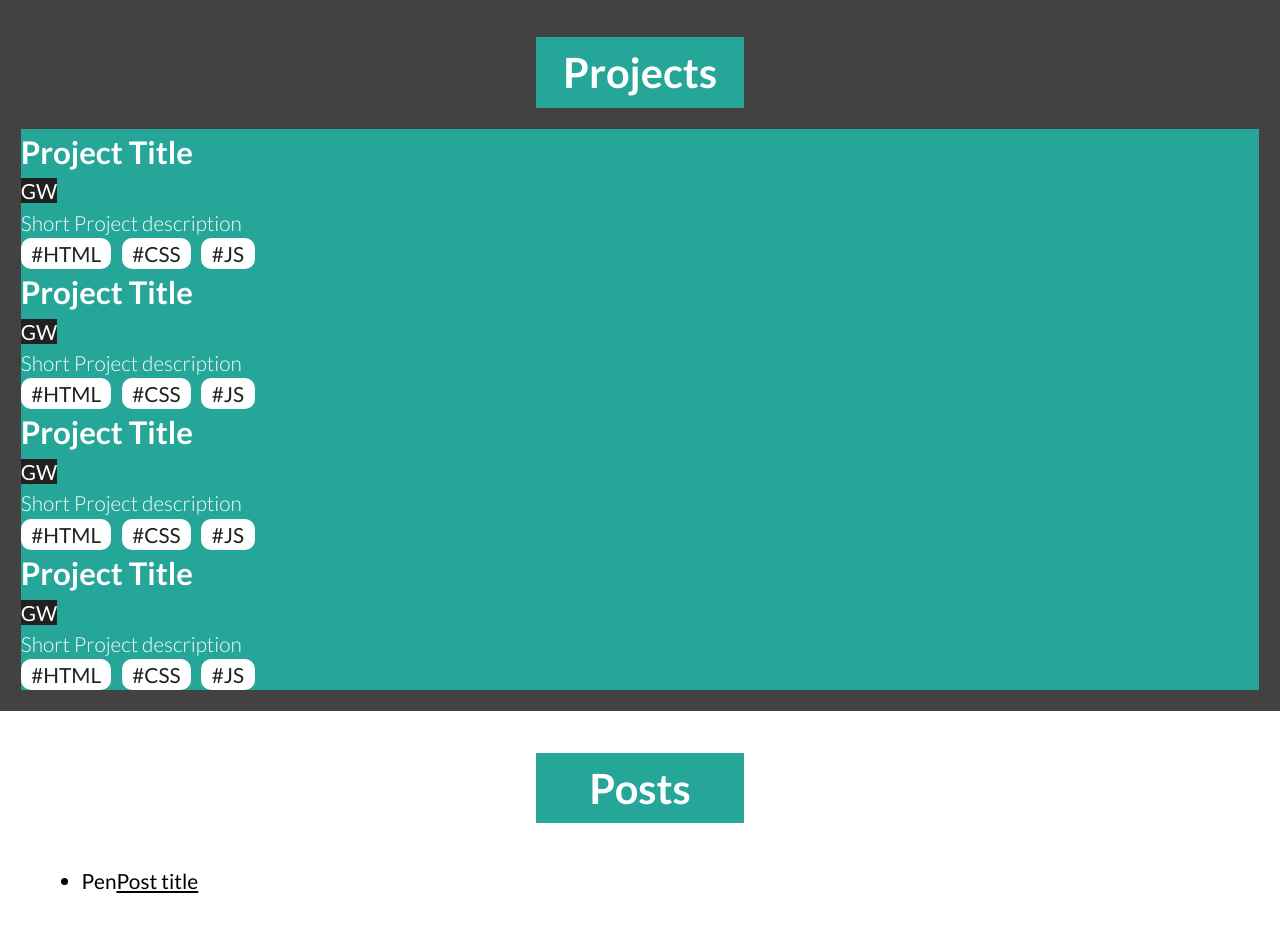
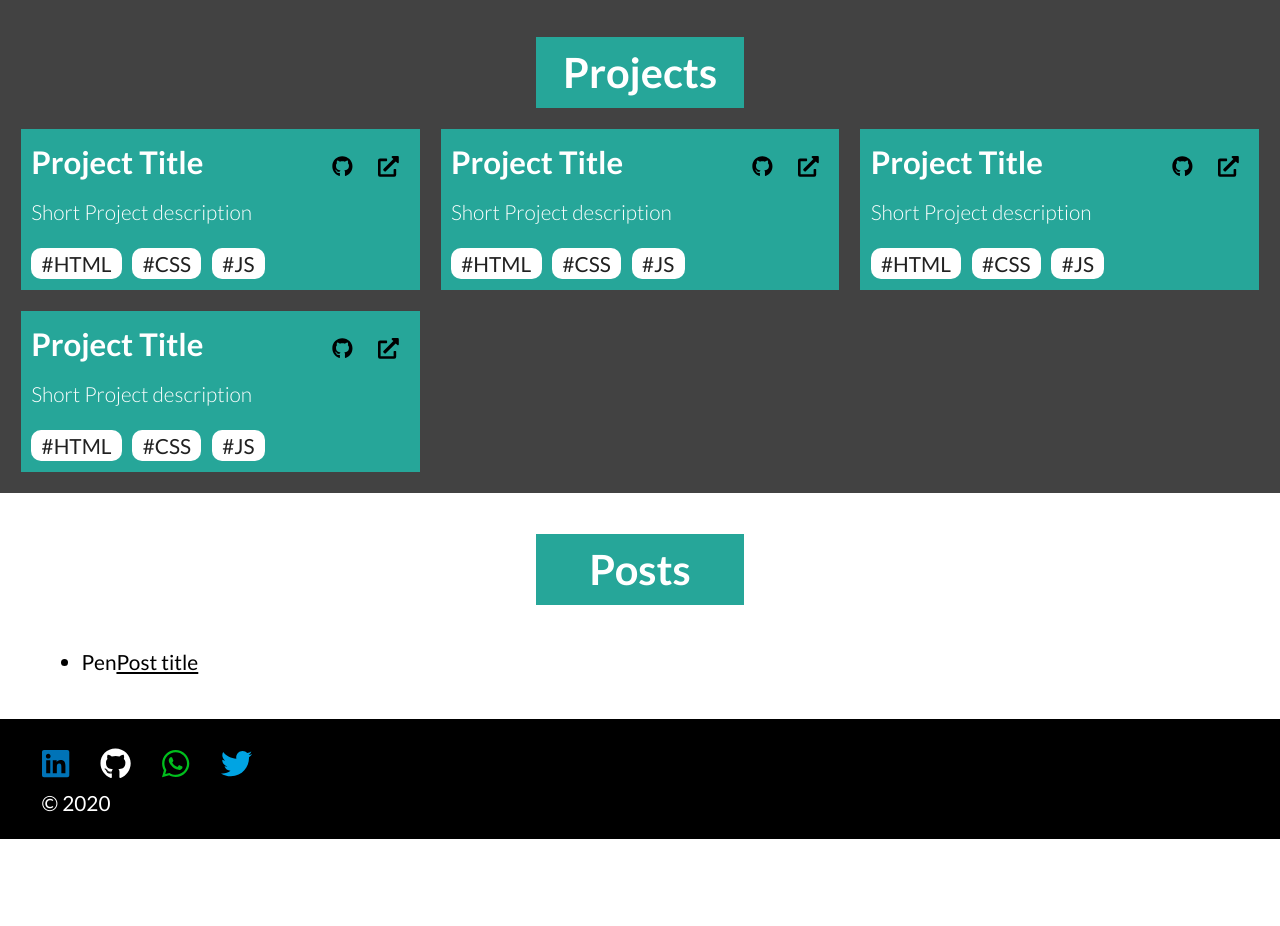
Before and after one commit to khwilo/khwilo, an Angular app: page / in a window 1280 px wide. Shown: the part 1200-2126 px from the top of the page. After the commit the page ends 2039 px from the top, so only its background shows below. Built offline with nearby package versions, Linux system fonts and the light colour scheme.

Commit message:
Display the projects in a grid and add link icons

```diff
--- a/src/app/app.component.html
+++ b/src/app/app.component.html
@@ -105,7 +105,7 @@
 
     <section class="main__services section__wrapper" id="services">
       <h2 class="section__title">Services</h2>
-      <div class="main__services__content">
+      <div class="main__services-content">
         <div class="services__front-end">
           <h3 class="section__sub-title">Front-End</h3>
           <p>
@@ -164,12 +164,31 @@
 
     <section class="main__projects section__wrapper" id="projects">
       <h2 class="section__title">Projects</h2>
+      <div class="main__projects-content">
         <div class="project__info">
           <div class="project__title">
             <h3 class="section__sub-title">Project Title</h3>
             <div class="project__links">
-            <span class="project__link-icon">G</span>
-            <span class="project__link-icon">W</span>
+              <span class="project__link-icon">
+                <a
+                  href="https://github.com/khwilo/countries-info"
+                  target="_blank"
+                  rel="noreferrer noopener"
+                  aria-label="GitHub icon"
+                >
+                  <fa-icon [icon]="GitHubIcon"></fa-icon>
+                </a>
+              </span>
+              <span class="project__link-icon">
+                <a
+                  href="https://countries-info.netlify.com/"
+                  target="_blank"
+                  rel="noreferrer noopener"
+                  aria-label="External link icon"
+                >
+                  <fa-icon [icon]="externalLinkIcon"></fa-icon>
+                </a>
+              </span>
             </div>
           </div>
           <div class="project__description">
@@ -186,8 +205,26 @@
           <div class="project__title">
             <h3 class="section__sub-title">Project Title</h3>
             <div class="project__links">
-            <span class="project__link-icon">G</span>
-            <span class="project__link-icon">W</span>
+              <span class="project__link-icon">
+                <a
+                  href="https://github.com/khwilo/countries-info"
+                  target="_blank"
+                  rel="noreferrer noopener"
+                  aria-label="GitHub icon"
+                >
+                  <fa-icon [icon]="GitHubIcon"></fa-icon>
+                </a>
+              </span>
+              <span class="project__link-icon">
+                <a
+                  href="https://countries-info.netlify.com/"
+                  target="_blank"
+                  rel="noreferrer noopener"
+                  aria-label="External link icon"
+                >
+                  <fa-icon [icon]="externalLinkIcon"></fa-icon>
+                </a>
+              </span>
             </div>
           </div>
           <div class="project__description">
@@ -204,8 +241,26 @@
           <div class="project__title">
             <h3 class="section__sub-title">Project Title</h3>
             <div class="project__links">
-            <span class="project__link-icon">G</span>
-            <span class="project__link-icon">W</span>
+              <span class="project__link-icon">
+                <a
+                  href="https://github.com/khwilo/countries-info"
+                  target="_blank"
+                  rel="noreferrer noopener"
+                  aria-label="GitHub icon"
+                >
+                  <fa-icon [icon]="GitHubIcon"></fa-icon>
+                </a>
+              </span>
+              <span class="project__link-icon">
+                <a
+                  href="https://countries-info.netlify.com/"
+                  target="_blank"
+                  rel="noreferrer noopener"
+                  aria-label="External link icon"
+                >
+                  <fa-icon [icon]="externalLinkIcon"></fa-icon>
+                </a>
+              </span>
             </div>
           </div>
           <div class="project__description">
@@ -222,8 +277,26 @@
           <div class="project__title">
             <h3 class="section__sub-title">Project Title</h3>
             <div class="project__links">
-            <span class="project__link-icon">G</span>
-            <span class="project__link-icon">W</span>
+              <span class="project__link-icon">
+                <a
+                  href="https://github.com/khwilo/countries-info"
+                  target="_blank"
+                  rel="noreferrer noopener"
+                  aria-label="GitHub icon"
+                >
+                  <fa-icon [icon]="GitHubIcon"></fa-icon>
+                </a>
+              </span>
+              <span class="project__link-icon">
+                <a
+                  href="https://countries-info.netlify.com/"
+                  target="_blank"
+                  rel="noreferrer noopener"
+                  aria-label="External link icon"
+                >
+                  <fa-icon [icon]="externalLinkIcon"></fa-icon>
+                </a>
+              </span>
             </div>
           </div>
           <div class="project__description">
@@ -233,6 +306,7 @@
             <span class="language-tag">#HTML</span>
             <span class="language-tag">#CSS</span>
             <span class="language-tag">#JS</span>
+          </div>
         </div>
       </div>
     </section>
--- a/src/app/app.component.ts
+++ b/src/app/app.component.ts
@@ -17,7 +17,11 @@ import {
   faNodeJs
 } from '@fortawesome/free-brands-svg-icons';
 import { faEnvelope } from '@fortawesome/free-regular-svg-icons';
-import { faMapMarker, faDatabase } from '@fortawesome/free-solid-svg-icons';
+import {
+  faMapMarker,
+  faDatabase,
+  faExternalLinkAlt
+} from '@fortawesome/free-solid-svg-icons';
 
 @Component({
   selector: 'app-root',
@@ -48,6 +52,7 @@ export class AppComponent implements AfterViewInit {
   envelopeIcon = faEnvelope;
   mapMarkerIcon = faMapMarker;
   databaseIcon = faDatabase;
+  externalLinkIcon = faExternalLinkAlt;
 
   @ViewChildren('nav_link') navigationLinks: QueryList<ElementRef>;
 
--- a/src/styles.css
+++ b/src/styles.css
@@ -316,7 +316,7 @@ a:focus {
   padding: 1em;
 }
 
-.main__services__content {
+.main__services-content {
   display: grid;
   grid-template-rows: repeat(2, 1fr);
   grid-template-columns: auto;
@@ -331,7 +331,7 @@ a:focus {
 }
 
 @media (min-width: 30em) {
-  .main__services__content {
+  .main__services-content {
     grid-template-columns: repeat(2, 1fr);
     grid-template-rows: auto;
   }
@@ -378,18 +378,45 @@ a:focus {
   padding: 1em;
 }
 
+.main__projects-content {
+  display: grid;
+  grid-template-columns: repeat(auto-fill, minmax(300px, 1fr));
+  grid-auto-rows: 1fr;
+  gap: 1em;
+}
+
 .project__info {
   background-color: var(--clr-default-teal);
   color: var(--clr-white);
+  padding: 0.5em;
+}
+
+.project__title {
+  display: flex;
+  align-items: baseline;
+  justify-content: space-between;
+}
+
+.project__link-icon {
+  color: var(--clr-white);
+  padding: 0.5em;
+}
+
+.project__link-icon a:hover {
+  color: var(--clr-dark-teal-compliment);
+}
+
+.project__link-icon a:focus {
+  color: var(--clr-dark);
+}
+
+.project__link-icon + .project__link-icon {
+  margin-left: 0.2em;
 }
 
 .project__description {
   font-weight: var(--fw-light);
-}
-
-.project__link-icon {
-  background-color: var(--clr-dark-gray);
-  color: var(--clr-white);
+  margin: 0.5em 0 1em 0;
 }
 
 .language-tag {
@@ -402,6 +429,8 @@ a:focus {
 
 .language-tag:hover {
   font-weight: var(--fw-bold);
+  background-color: var(--clr-dark-teal-compliment);
+  color: var(--clr-white);
 }
 
 .language-tag + .language-tag {
```
Lines whose indentation alone changed are shown as unchanged.
